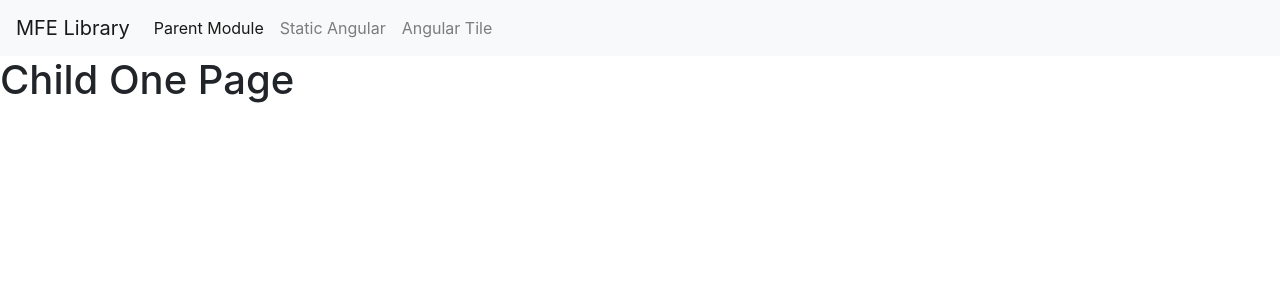
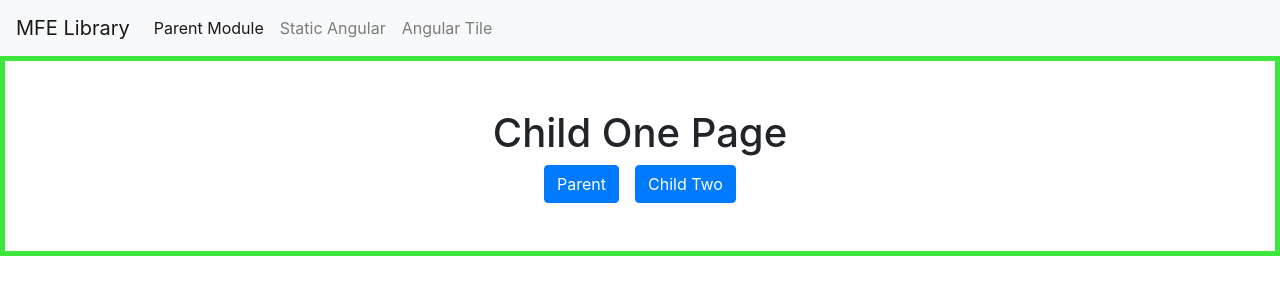
Before and after one commit to gavinbonne/NG12ModFedRemote1, an Angular app: page /child-one in a window 1280 px wide. Shown: the top 300 px of the page. Built offline with nearby package versions, Linux system fonts and the light colour scheme.

Commit message:
Updated the Angular Routing components

```diff
--- a/src/app/angular-tile/angular-tile.component.scss
+++ b/src/app/angular-tile/angular-tile.component.scss
@@ -1,4 +1,3 @@
-
 .border-green {
   border: 5px solid green;
 }
--- a/src/app/app.component.html
+++ b/src/app/app.component.html
@@ -8,7 +8,7 @@
     <div class="collapse navbar-collapse" id="navbarSupportedContent">
         <ul class="navbar-nav mr-auto">
             <li class="nav-item active">
-                <a class="nav-link" routerLink="tile">Parent Module <span class="sr-only">(current)</span></a>
+                <a class="nav-link" routerLink="parent">Parent Module <span class="sr-only">(current)</span></a>
             </li>
             <li class="nav-item">
                 <a class="nav-link" routerLink="static-angular">Static Angular</a>
--- a/src/app/app.routes.ts
+++ b/src/app/app.routes.ts
@@ -10,5 +10,5 @@ export const APP_ROUTES: Routes = [
     },
     { path: 'angular-tile', component: AngularTileComponent, pathMatch: 'full'},
     { path: 'static-angular', component: StaticAngularComponent, pathMatch: 'full'},
-    { path: '**', redirectTo: 'parent', pathMatch: 'full'}
+    { path: '**', redirectTo: '/parent', pathMatch: 'full'}
 ];
--- a/src/app/parent/child-one/child-one.component.html
+++ b/src/app/parent/child-one/child-one.component.html
@@ -1 +1,6 @@
-<h1>Child One Page</h1>
+<div class="border-green text-center p-5">
+    <h1>Child One Page</h1>
+
+    <button class="btn btn-primary" type="button" routerLink="../">Parent</button>
+    <button class="btn btn-primary ml-3" type="button" routerLink="../child-two">Child Two</button>
+</div>
--- a/src/app/parent/child-one/child-one.component.scss
+++ b/src/app/parent/child-one/child-one.component.scss
@@ -0,0 +1,3 @@
+.border-green {
+  border: 5px solid rgb(60, 230, 60);
+}
--- a/src/app/parent/child-two/child-two.component.html
+++ b/src/app/parent/child-two/child-two.component.html
@@ -1 +1,6 @@
-<h1>Child Two Page</h1>
+<div class="border-purple text-center p-5">
+    <h1>Child Two Page</h1>
+
+    <button class="btn btn-primary" type="button" routerLink="../">Parent</button>
+    <button class="btn btn-primary ml-3" type="button" routerLink="../child-one">Child One</button>
+</div>
--- a/src/app/parent/child-two/child-two.component.scss
+++ b/src/app/parent/child-two/child-two.component.scss
@@ -0,0 +1,3 @@
+.border-purple {
+  border: 5px solid rgb(181, 70, 245);
+}
--- a/src/app/parent/parent.component.html
+++ b/src/app/parent/parent.component.html
@@ -1,4 +1,4 @@
-<div class="border-blue p-5">
+<div class="border-blue text-center p-5">
     <h1>Parent Page</h1>
 
     <p>This entire page is a dynamically loaded through a router Module.</p>
--- a/src/app/parent/parent.routes.ts
+++ b/src/app/parent/parent.routes.ts
@@ -7,5 +7,5 @@ export const TILE_ROUTES: Routes = [
     { path: '', component: ParentComponent, pathMatch: 'full' },
     { path: 'child-one', component: ChildOneComponent, pathMatch: 'full' },
     { path: 'child-two', component: ChildTwoComponent, pathMatch: 'full' },
-    { path: '**', redirectTo: 'home', pathMatch: 'full' },
+    // { path: '**', redirectTo: './', pathMatch: 'full' },
 ];
--- a/src/app/static-angular/static-angular.component.scss
+++ b/src/app/static-angular/static-angular.component.scss
@@ -1,4 +1,3 @@
-
 .border-purple {
   border: 5px solid purple;
 }
```
